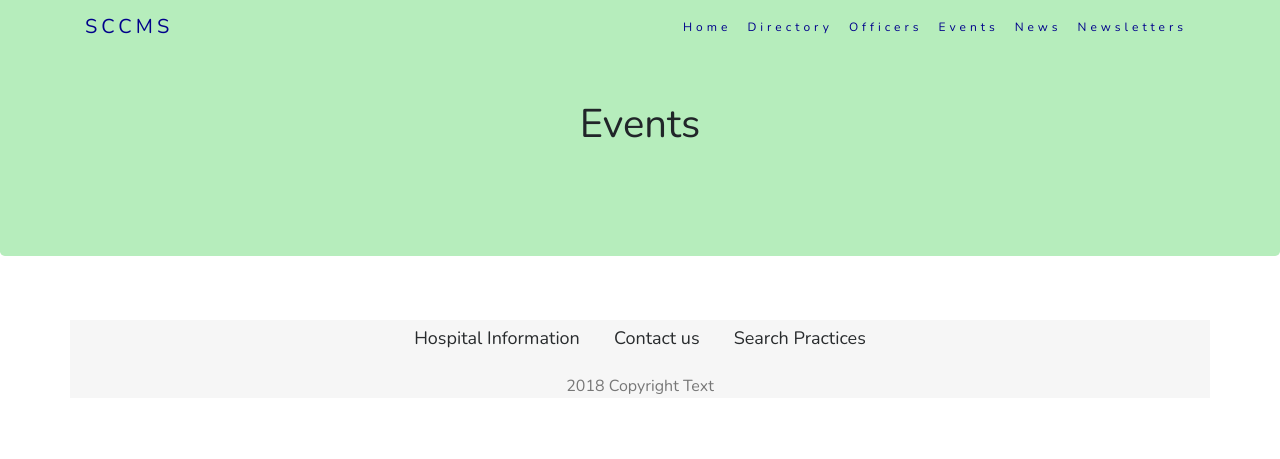
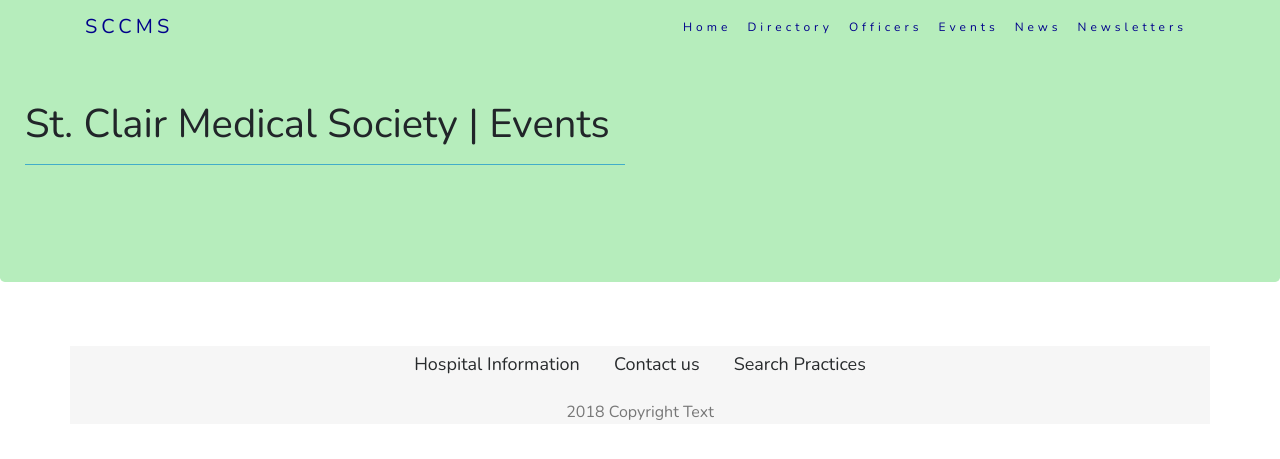
Before and after one commit to ParkinsonXC/stclairmed, a Django app: template stclairmed/templates/events.html in a window 1280 px wide. Shown: the top 459 px of the page. Run offline with Django 3.2, Linux system fonts and the light colour scheme; the template is opened without the code that fills it, so the values that code supplies are empty; parts of the project's set-up code (start-up, migrations or seed data) failed here and were passed over; some libraries are stand-ins or nearby versions.

Commit message:
pulling gwi-events-5 branch

```diff
--- a/stclairmed/templates/events.html
+++ b/stclairmed/templates/events.html
@@ -1,8 +1,16 @@
 {% extends 'base.html' %}
 
 {% block body %}
-<div class="jumbotron text-center">
-    <h1>Events</h1>
+<div class="jumbotron">
+    <div class="row">
+        <div class="col-sm-6">
+            <h1>St. Clair Medical Society | Events</h1>
+            <hr>
+        </div>
+        <div class="col-sm-3">
+            <span class="glyphicon glyphicon-calendar"></span>
+        </div>
+    </div>
 </div>
 {% for event in events %}
 <div class="container text-center">
@@ -20,7 +28,7 @@
             {% if event.date_of > current_date %}
                 <a href="{% url 'event_rsvp' event.pk %}" class='btn btn-primary btn-rsvp'>RSVP</a>
             {% else %}
-                <button type="button" class='btn btn-primary btn-rsvp' disabled>RSVP</button>
+                <button type="button" class='btn btn-rsvp' disabled>RSVP</button>
             {% endif %}
         </div>
     </div>
```
